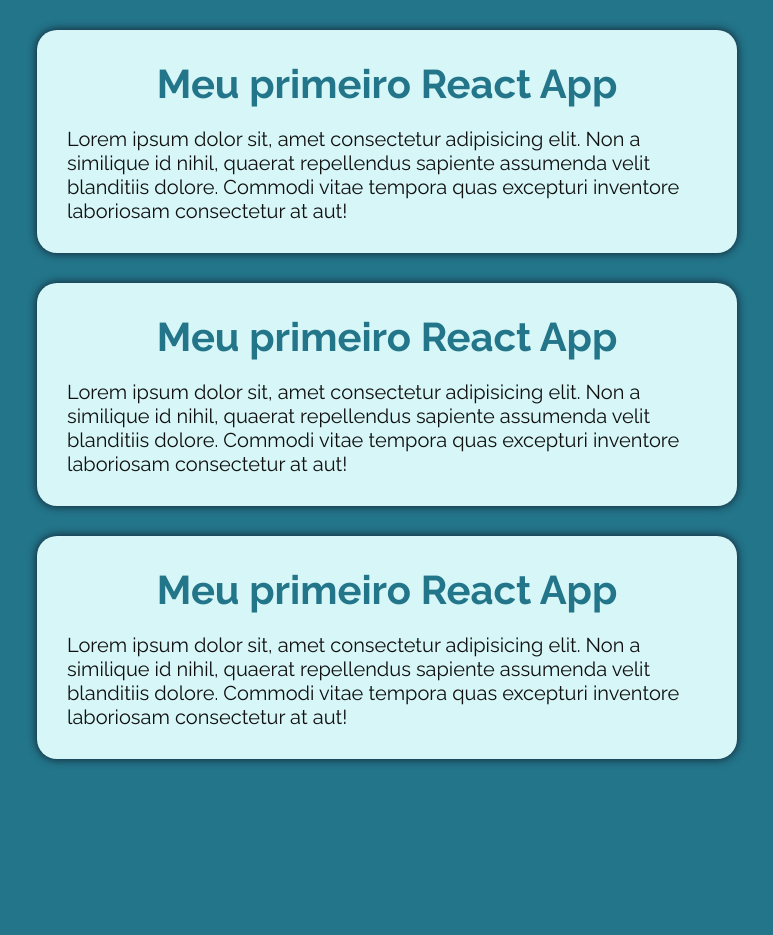
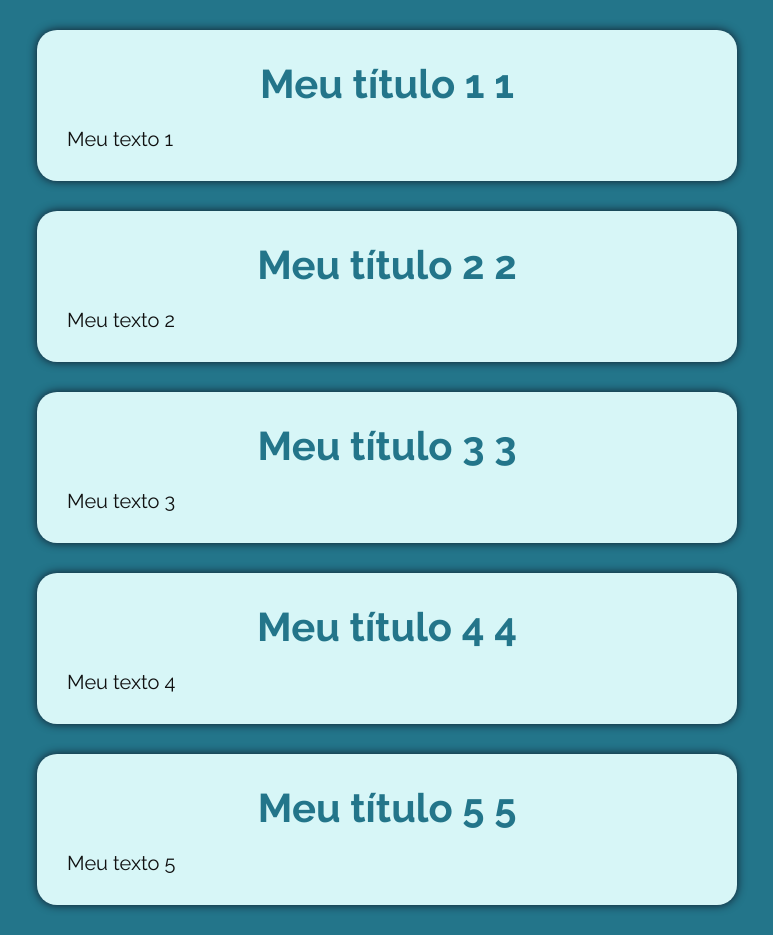
Before and after one commit to alexandraoliveira868/codespaces-react, a React (Vite) app: page / in a window 1280 px wide. Shown: the whole page, without its empty margins (253-1026 px from the left). Before the commit the page ends 800 px from the top, so only its background shows below. Built offline with nearby package versions, Linux system fonts and the light colour scheme.

Commit message:
Aula 23/05

```diff
--- a/src/App.jsx
+++ b/src/App.jsx
@@ -3,13 +3,23 @@ import "./styles/global.css";
 import { MyText } from "./components/MyText";
 
 function App() {
+  const texts = [{title:"Meu título 1", text: "Meu texto 1"},
+    {title:"Meu título 2", text: "Meu texto 2"},
+    {title:"Meu título 3", text: "Meu texto 3"},
+    {title:"Meu título 4", text: "Meu texto 4"},
+    {title:"Meu título 5", text: "Meu texto 5"}];
   return (
-<>
-    <MyText />
-    <MyText />
-    <MyText />
-    </>
-  )
-};
+    //React Fragment
+<>{texts.map((text, index) => {
+    return (
+        <MyText key={index} title={`${text.title} ${index +1}`}>
+          {text.text}
+        </MyText>
+      );
+    })}</>
+
+
+  );
+}
 
 export default App;
--- a/src/components/MyText.jsx
+++ b/src/components/MyText.jsx
@@ -1,16 +1,12 @@
+import { Children } from 'react';
 import styles from './MyText.module.css';
 
-export function MyText(){
+export function MyText({title, texts, children}) {
     return (
         <div className={styles.container}>
         <div className={styles.div}>
-            <h1 className={styles.title}>Meu primeiro React App</h1>
-            <p className={styles.text}>
-                Lorem ipsum dolor sit, amet consectetur adipisicing elit.
-                Non a similique id nihil, quaerat repellendus sapiente assumenda
-                velit blanditiis dolore. Commodi vitae tempora quas excepturi
-                inventore laboriosam consectetur at aut!
-            </p>
+            <h1 className={styles.title}>{title}</h1>
+            <p className={styles.text}>{children}</p>
         </div>
         </div>
     )
```
